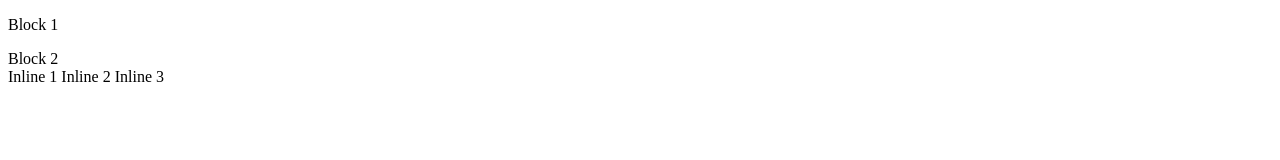
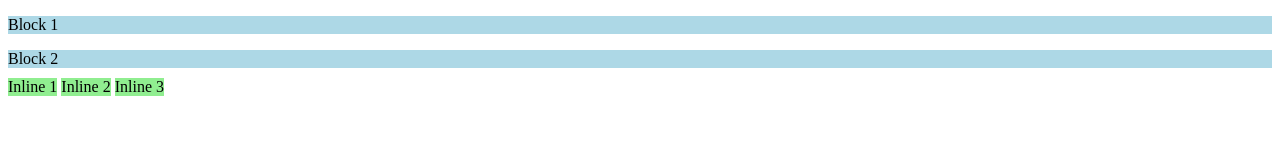
Before and after one commit to utkarshsingh93110-stack/WDW_0066REPO, a plain HTML site: page Web Designing Workshop Assignment/Assignment 3 Block and Inline Elements/index.html in a window 1280 px wide. Drawn offline with Linux system fonts and the light colour scheme.

Commit message:
complete Assignment 3 Block and Inline Elements

```diff
--- a/Web Designing Workshop Assignment/Assignment 3 Block and Inline Elements/index.html
+++ b/Web Designing Workshop Assignment/Assignment 3 Block and Inline Elements/index.html
@@ -4,6 +4,7 @@
     <meta charset="UTF-8">
     <meta name="viewport" content="width=device-width, initial-scale=1.0">
     <title>Assignment 3 Block and Inline Elements</title>
+    <link rel="stylesheet" href="style.css">
 </head>
 <body>
     <p>Block 1</p>
--- a/Web Designing Workshop Assignment/Assignment 3 Block and Inline Elements/style.css
+++ b/Web Designing Workshop Assignment/Assignment 3 Block and Inline Elements/style.css
@@ -0,0 +1,8 @@
+div,p{
+    background-color: lightblue;
+}
+span{
+    background-color: lightgreen;
+    margin-top:10px;
+    display: inline-block;
+}
```
